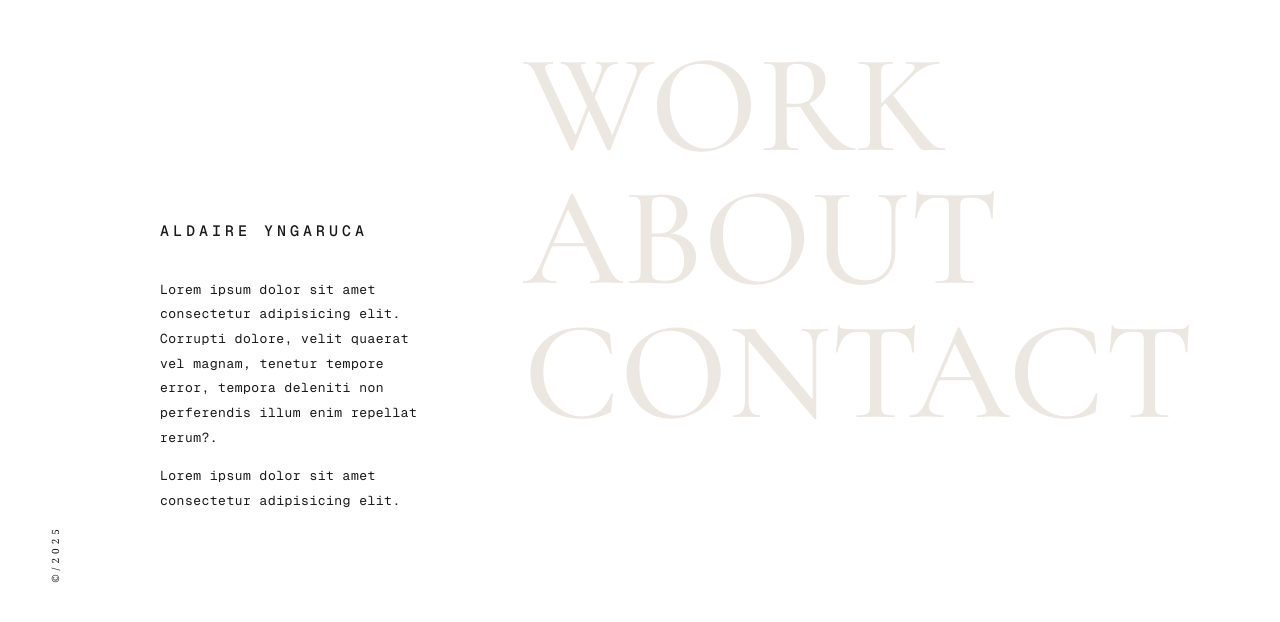
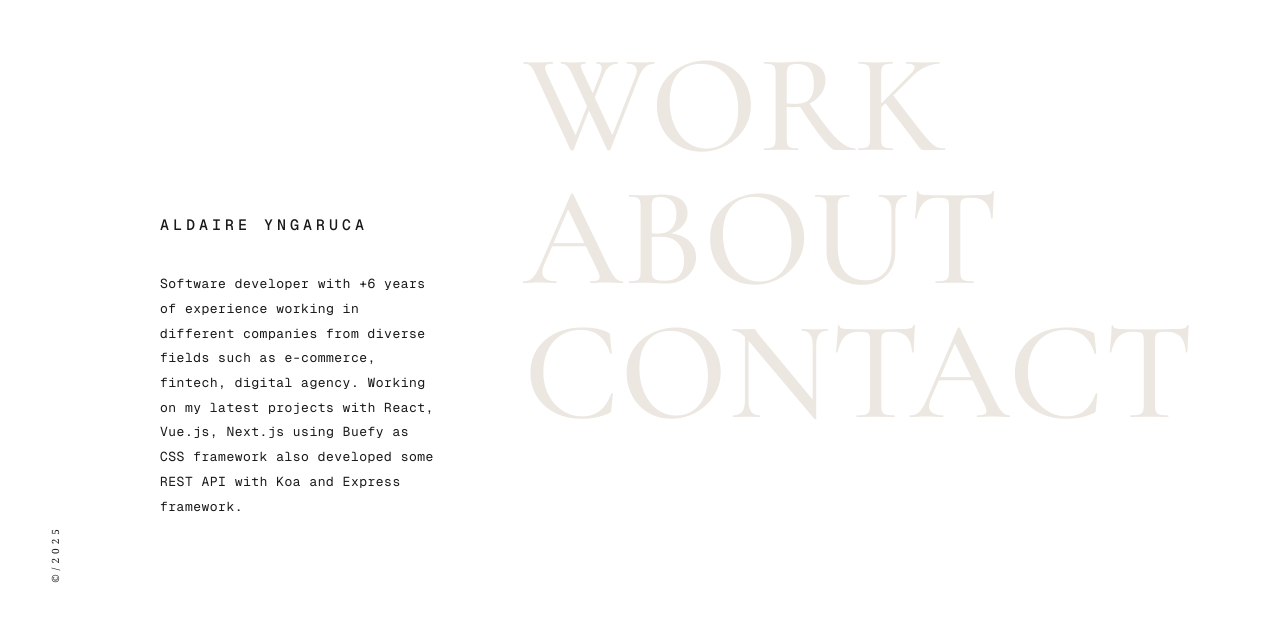
Before and after one commit to aldaire-yngaruca/aldaire-yngaruca, a Next.js app: page / in a window 1280 px wide. Shown: the part 172-794 px from the top of the page. Built offline with nearby package versions, Linux system fonts and the light colour scheme; a web font is replaced by a local one.

Commit message:
add hook

```diff
--- a/src/app/about/page.tsx
+++ b/src/app/about/page.tsx
@@ -1,49 +1,26 @@
 "use client";
 import Link from "next/link";
-import "../work/test.css";
+import "../main.css";
 import { AnimatePresence, motion } from "framer-motion";
-import { useState, useEffect } from "react";
 import foto from "../../assets/alda.jpeg";
 import Image from "next/image";
+import useAnimating from "../hooks/useAnimating";
+
 export default function AboutPage() {
-  const [isAnimating, setIsAnimating] = useState(true);
-
-  useEffect(() => {
-    const timeout = setTimeout(() => setIsAnimating(false), 500);
-    return () => clearTimeout(timeout);
-  }, []);
+  const { isAnimating, containerVariants, textVariants } = useAnimating();
 
   const MotionImage = motion(Image);
-
-  // VARIANTES DE ANIMACIÓN
-  const containerVariants = {
-    hidden: {},
-    show: {
-      transition: {
-        staggerChildren: 0.15,
-      },
-    },
-  };
-
-  const textVariants: any = {
-    hidden: { opacity: 0, y: 20, filter: "blur(4px)" },
-    show: {
-      opacity: 1,
-      y: 0,
-      filter: "blur(0px)",
-      transition: { duration: 2, ease: [0.25, 0.1, 0.25, 1] },
-    },
-  };
 
   return (
     <>
       <AnimatePresence>
         {isAnimating && (
           <motion.div
-            initial={{ y: "-100%" }}
-            animate={{ y: "0%" }}
+            aria-hidden="true"
+            initial={{ y: "0%" }}
+            animate={{ y: "-100%" }}
             exit={{ opacity: 0 }}
-            transition={{ duration: 0.5 }}
+            transition={{ duration: 1 }}
             className="fixed top-0 left-0 w-full h-full bg-white z-50"
           />
         )}
--- a/src/app/contact/page.tsx
+++ b/src/app/contact/page.tsx
@@ -1,43 +1,18 @@
 "use client";
 import Link from "next/link";
-import "../work/test.css";
-import { useState, useEffect } from "react";
 import { AnimatePresence, motion } from "framer-motion";
-import Head from "next/head";
+import useAnimating from "../hooks/useAnimating";
+import "../main.css";
 
 export default function Home() {
-  const [isAnimating, setIsAnimating] = useState(true);
-
-  useEffect(() => {
-    const timeout = setTimeout(() => setIsAnimating(false), 500);
-    return () => clearTimeout(timeout);
-  }, []);
-
-  // VARIANTES DE ANIMACIÓN
-  const containerVariants = {
-    hidden: {},
-    show: {
-      transition: {
-        staggerChildren: 0.15,
-      },
-    },
-  };
-
-  const textVariants: any = {
-    hidden: { opacity: 0, y: 20, filter: "blur(4px)" },
-    show: {
-      opacity: 1,
-      y: 0,
-      filter: "blur(0px)",
-      transition: { duration: 2, ease: [0.25, 0.1, 0.25, 1] }, // reemplaza aquí
-    },
-  };
+  const { isAnimating, containerVariants, textVariants } = useAnimating();
 
   return (
     <>
       <AnimatePresence>
         {isAnimating && (
           <motion.div
+            aria-hidden="true"
             initial={{ y: "0%" }}
             animate={{ y: "-100%" }}
             exit={{ opacity: 0 }}
--- /dev/null
+++ b/src/app/hooks/useAnimating.tsx
@@ -0,0 +1,38 @@
+import { useState, useEffect } from "react";
+
+const useAnimating = () => {
+  const [isAnimating, setIsAnimating] = useState(true);
+
+  useEffect(() => {
+    const timeout = setTimeout(() => setIsAnimating(false), 500);
+    return () => clearTimeout(timeout);
+  }, []);
+
+  // VARIANTES DE ANIMACIÓN
+  const containerVariants = {
+    hidden: {},
+    show: {
+      transition: {
+        staggerChildren: 0.15,
+      },
+    },
+  };
+
+  const textVariants: any = {
+    hidden: { opacity: 0, y: 20, filter: "blur(4px)" },
+    show: {
+      opacity: 1,
+      y: 0,
+      filter: "blur(0px)",
+      transition: { duration: 2, ease: [0.25, 0.1, 0.25, 1] },
+    },
+  };
+
+  return {
+    isAnimating,
+    containerVariants,
+    textVariants,
+  };
+};
+
+export default useAnimating;
--- a/src/app/work/test.css
+++ b/src/app/main.css
@@ -334,7 +334,7 @@ p {
   grid-column-gap: 8px;
   grid-row-gap: 8px;
   margin-top: -18px;
-  margin-bottom: 24px;
+  margin-bottom: 34px;
   display: flex;
 }
 .role {
--- a/src/app/page.tsx
+++ b/src/app/page.tsx
@@ -1,42 +1,19 @@
 "use client";
 import Link from "next/link";
-import "./work/test.css";
-import { useState, useEffect } from "react";
+import "./main.css";
 import { AnimatePresence, motion } from "framer-motion";
+import useAnimating from "./hooks/useAnimating";
+import { NAVBAR_LIST } from "@/constants/navbarList";
 
 export default function Home() {
-  const [isAnimating, setIsAnimating] = useState(true);
-
-  useEffect(() => {
-    const timeout = setTimeout(() => setIsAnimating(false), 500);
-    return () => clearTimeout(timeout);
-  }, []);
-
-  // VARIANTES DE ANIMACIÓN
-  const containerVariants = {
-    hidden: {},
-    show: {
-      transition: {
-        staggerChildren: 0.15,
-      },
-    },
-  };
-
-  const textVariants: any = {
-    hidden: { opacity: 0, y: 20, filter: "blur(4px)" },
-    show: {
-      opacity: 1,
-      y: 0,
-      filter: "blur(0px)",
-      transition: { duration: 2, ease: [0.25, 0.1, 0.25, 1] }, // reemplaza aquí
-    },
-  };
+  const { isAnimating, containerVariants, textVariants } = useAnimating();
 
   return (
     <>
       <AnimatePresence>
         {isAnimating && (
           <motion.div
+            aria-hidden="true"
             initial={{ y: "-100%" }}
             animate={{ y: "0%" }}
             exit={{ opacity: 0 }}
@@ -95,14 +72,16 @@ export default function Home() {
                           initial="hidden"
                           animate="show"
                         >
-                          Lorem ipsum dolor sit amet consectetur adipisicing
-                          elit. Corrupti dolore, velit quaerat vel magnam,
-                          tenetur tempore error, tempora deleniti non
-                          perferendis illum enim repellat rerum?.
+                          Software developer with +6 years of experience working
+                          in different companies from diverse fields such as
+                          e-commerce, fintech, digital agency. Working on my
+                          latest projects with React, Vue.js, Next.js using
+                          Buefy as CSS framework also developed some REST API
+                          with Koa and Express framework.
                         </motion.p>
                       </div>
 
-                      <div className="description-mask">
+                      {/* <div className="description-mask">
                         <motion.p
                           className="description"
                           variants={textVariants}
@@ -110,7 +89,7 @@ export default function Home() {
                           Lorem ipsum dolor sit amet consectetur adipisicing
                           elit.
                         </motion.p>
-                      </div>
+                      </div> */}
                     </motion.div>
                   </div>
                 </div>
@@ -118,7 +97,7 @@ export default function Home() {
                 <div className="section-right">
                   <div className="nav">
                     <div className="nav-item">
-                      {["WORK", "ABOUT", "CONTACT"].map((item, index) => (
+                      {NAVBAR_LIST.map((item, index) => (
                         <motion.div
                           key={item}
                           variants={textVariants}
--- a/src/app/work/page.tsx
+++ b/src/app/work/page.tsx
@@ -1,45 +1,22 @@
 "use client";
-import "./test.css";
 import Link from "next/link";
-import { useState, useEffect } from "react";
 import { AnimatePresence, motion } from "framer-motion";
+import useAnimating from "../hooks/useAnimating";
+import "../main.css";
+import { COMPANIES } from "@/constants/companies";
 
 export default function Projects() {
-  const [isAnimating, setIsAnimating] = useState(true);
+  const { isAnimating, containerVariants, textVariants } = useAnimating();
 
-  useEffect(() => {
-    const timeout = setTimeout(() => setIsAnimating(false), 500);
-    return () => clearTimeout(timeout);
-  }, []);
-
-  // VARIANTES DE ANIMACIÓN
-  const containerVariants = {
-    hidden: {},
-    show: {
-      transition: {
-        staggerChildren: 0.15,
-      },
-    },
-  };
-
-  const textVariants: any = {
-    hidden: { opacity: 0, y: 20, filter: "blur(4px)" },
-    show: {
-      opacity: 1,
-      y: 0,
-      filter: "blur(0px)",
-      transition: { duration: 2, ease: [0.25, 0.1, 0.25, 1] }, // reemplaza aquí
-    },
-  };
   return (
     <>
       <AnimatePresence>
         {isAnimating && (
           <motion.div
-            initial={{ y: "-100%" }}
-            animate={{ y: "0%" }}
+            initial={{ y: "0%" }}
+            animate={{ y: "-100%" }}
             exit={{ opacity: 0 }}
-            transition={{ duration: 0.5 }}
+            transition={{ duration: 1 }}
             className="fixed top-0 left-0 w-full h-full bg-white z-50"
           />
         )}
@@ -104,33 +81,25 @@ export default function Projects() {
                 <div className="section-right section-long">
                   <div className="nav">
                     <div className="nav-item">
-                      {[
-                        "Globant",
-                        "Fabrik",
-                        "WePayU",
-                        "BrainRed",
-                        "Rodo",
-                        "SEBAS",
-                      ].map((item, index) => (
+                      {COMPANIES.map((item, index) => (
                         <div key={index} className="nav-link-wrapper">
                           <motion.div
-                            key={item}
+                            key={item.id}
                             variants={textVariants}
                             initial="hidden"
                             animate="show"
                             transition={{ delay: 0.5 + index * 0.2 }}
                           >
-                            <Link
-                              href={`/${item.toLowerCase()}`}
-                              className="nav-link is-pink font-bold"
-                            >
-                              {item}
-                            </Link>
+                            <p className="nav-link is-pink font-bold">
+                              {item.name}
+                            </p>
                             <div className="nav-sub">
                               <div className="role">- Web UI Developer</div>
-                              <div className="badge w-condition-invisible">
-                                NEW
-                              </div>
+                              {item.isNew && (
+                                <div className="badge w-condition-invisible">
+                                  NEW
+                                </div>
+                              )}
                             </div>
                           </motion.div>
                         </div>
--- /dev/null
+++ b/src/constants/companies.ts
@@ -0,0 +1,42 @@
+export const COMPANIES = [
+  {
+    id: 1,
+    name: "Globant",
+    isNew: true,
+  },
+  {
+    id: 2,
+    name: "Juntoz",
+    isNew: true,
+  },
+  {
+    id: 3,
+    name: "Fabrik",
+    isNew: false,
+  },
+  {
+    id: 4,
+    name: "WePayU",
+    isNew: true,
+  },
+  {
+    id: 5,
+    name: "BrainRed",
+    isNew: false,
+  },
+  {
+    id: 6,
+    name: "Rodo",
+    isNew: true,
+  },
+  {
+    id: 7,
+    name: "Sebas",
+    isNew: true,
+  },
+  {
+    id: 8,
+    name: "Richard",
+    isNew: false,
+  },
+];
--- /dev/null
+++ b/src/constants/navbarList.ts
@@ -0,0 +1 @@
+export const NAVBAR_LIST = ["WORK", "ABOUT", "CONTACT"];
```
